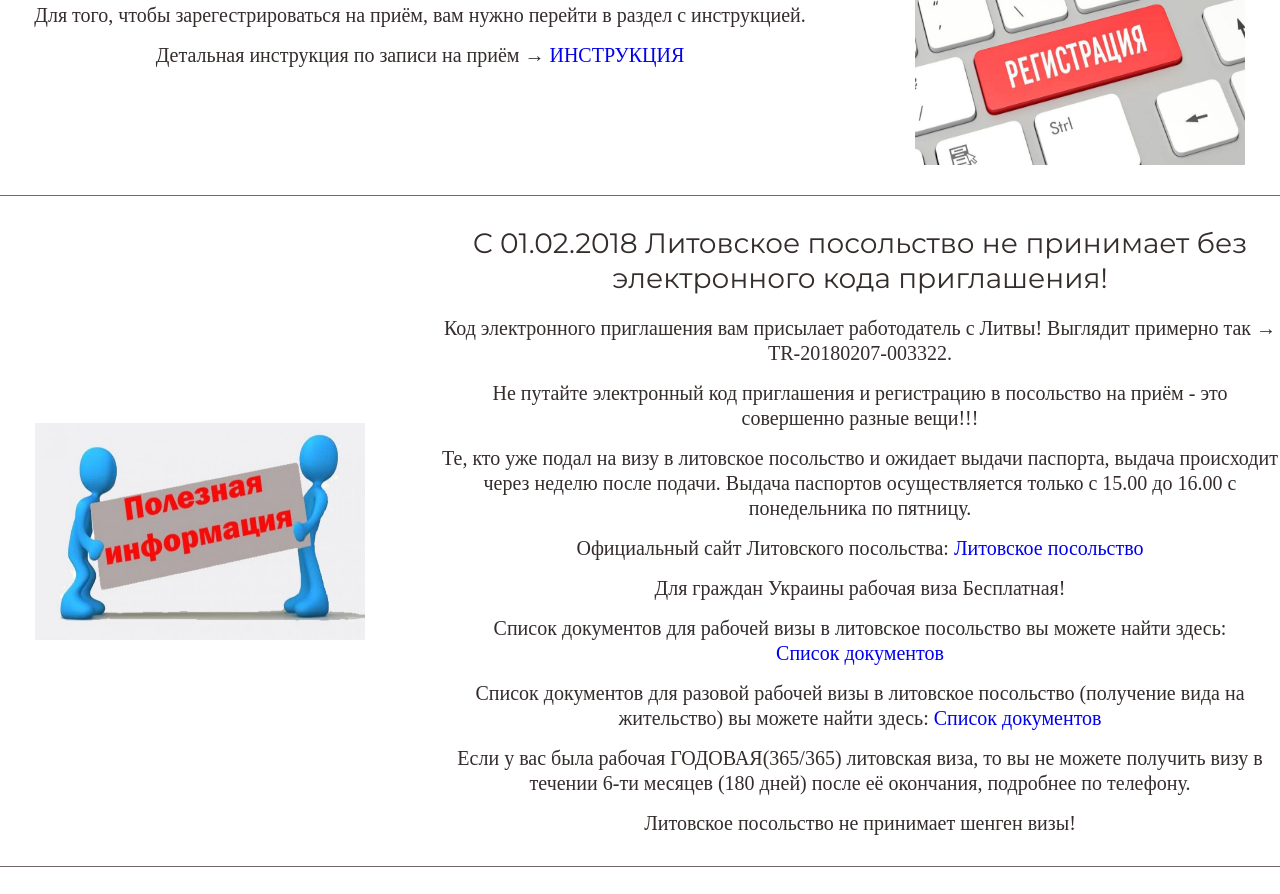
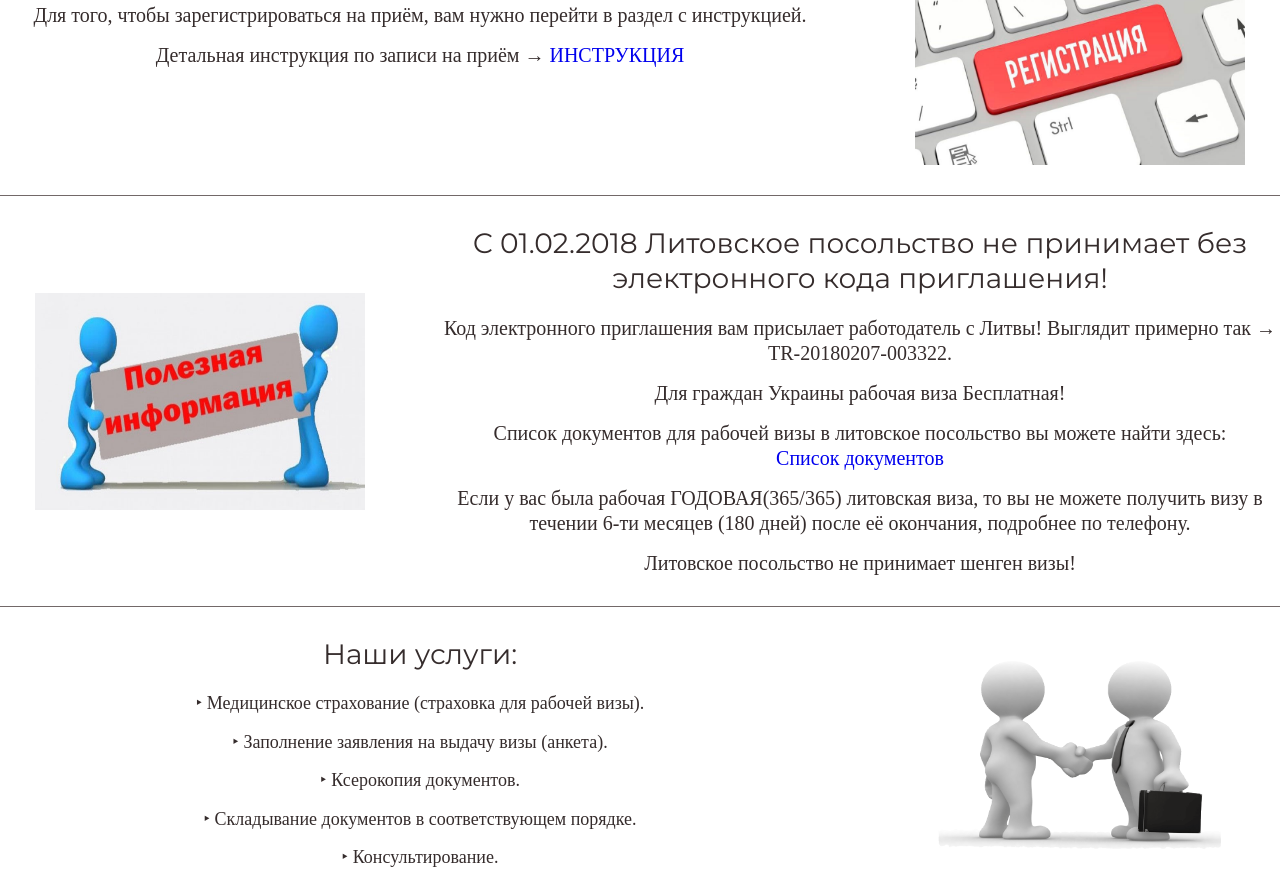
Before and after one commit to antuan159/posolstvo, a website: page src/index.html in a window 1280 px wide. Shown: the part 1048-1942 px from the top of the page. Drawn offline with nearby package versions, Linux system fonts and the light colour scheme; files that its build step writes are made by us from their sources; a web font is replaced by a local one.

Commit message:
change html

```diff
--- a/src/index.html
+++ b/src/index.html
@@ -95,7 +95,7 @@
             <div class="col-xs-12 col-sm-8">
               <h2 class="common-section__title">Регистрация в Литовское посольство.</h2>
               <p class="common-section__text">
-                Для того, чтобы зарегестрироваться на приём, вам нужно перейти в раздел с инструкцией.
+                Для того, чтобы зарегистрироваться на приём, вам нужно перейти в раздел с инструкцией.
               </p>
               <p class="common-section__text">
                 Детальная инструкция по записи на приём &#8594;
@@ -120,32 +120,11 @@
                 Выглядит примерно так &#8594; TR-20180207-003322.
               </p>
               <p class="common-section__text">
-                Не путайте электронный код приглашения
-                и регистрацию в посольство на приём
-                - это совершенно разные вещи!!!
-              </p>
-              <p class="common-section__text">
-                Те, кто уже подал на визу в литовское посольство и ожидает выдачи паспорта,
-                выдача происходит через неделю после подачи.
-                Выдача паспортов осуществляется только с 15.00 до 16.00 с понедельника по пятницу.
-              </p>
-              <p class="common-section__text">
-                Официальный сайт Литовского посольства:
-                <a href="http://ua.mfa.lt/ua/ua/" target="_blank" class="link">Литовское посольство</a>
-
-              </p>
-              <p class="common-section__text">
                 Для граждан Украины рабочая виза Бесплатная!
               </p>
               <p class="common-section__text">
                 Список документов для рабочей визы в литовское посольство вы можете найти здесь:
                 <a href="http://www.posolstvo.in.ua/documents " target="_blank" class="link">Список документов</a>
-              </p>
-              <p class="common-section__text">
-                Список документов для разовой рабочей визы в литовское посольство
-                (получение вида на жительство) вы можете
-                найти
-                здесь: <a href="http://www.posolstvo.in.ua/documents" target="_blank" class="link">Список документов</a>
               </p>
               <p class="common-section__text">
                 Если у вас была рабочая ГОДОВАЯ(365/365) литовская виза, то вы не можете
```
Also changed, not shown: src/document.html (+5 -5 lines), src/instruction.html (+5 -5 lines), build/document.html, build/index.html, build/instruction.html.
